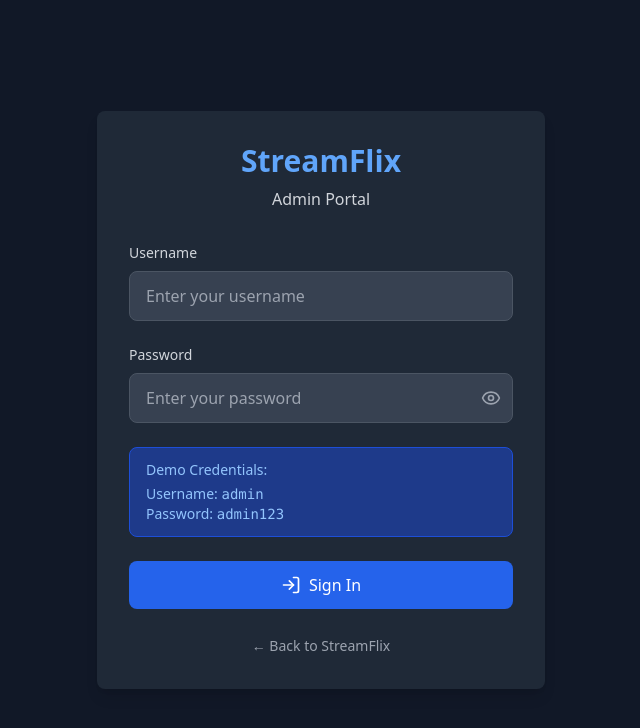
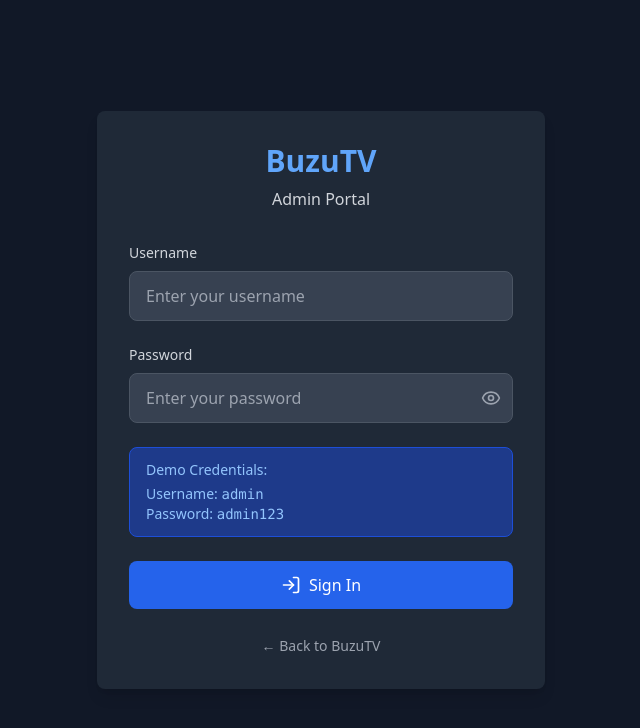
Before and after one commit to kalebwy/stream-blue-view-958c67c1, a React (Vite) app: page /admin/login in a window 1280 px wide. Shown: the top 728 px of the page, without its empty margins (319-959 px from the left). Built offline with nearby package versions, Linux system fonts and the light colour scheme.

Commit message:
Rename Streamflix to BuzuTV
Rename all instances of "Streamflix" to "BuzuTV" in the codebase.

```diff
--- a/index.html
+++ b/index.html
@@ -4,17 +4,17 @@
   <head>
     <meta charset="UTF-8" />
     <meta name="viewport" content="width=device-width, initial-scale=1.0" />
-    <title>StreamFlix - Your Premium Streaming Experience</title>
-    <meta name="description" content="StreamFlix - Premium movie and TV show streaming platform with curated content and seamless viewing experience." />
-    <meta name="author" content="StreamFlix" />
+    <title>BuzuTV - Your Premium Streaming Experience</title>
+    <meta name="description" content="BuzuTV - Premium movie and TV show streaming platform with curated content and seamless viewing experience." />
+    <meta name="author" content="BuzuTV" />
 
-    <meta property="og:title" content="StreamFlix - Premium Streaming Platform" />
-    <meta property="og:description" content="Discover and stream your favorite movies and TV shows on StreamFlix. Premium content, seamless experience." />
+    <meta property="og:title" content="BuzuTV - Premium Streaming Platform" />
+    <meta property="og:description" content="Discover and stream your favorite movies and TV shows on BuzuTV. Premium content, seamless experience." />
     <meta property="og:type" content="website" />
     <meta property="og:image" content="https://lovable.dev/opengraph-image-p98pqg.png" />
 
     <meta name="twitter:card" content="summary_large_image" />
-    <meta name="twitter:site" content="@streamflix" />
+    <meta name="twitter:site" content="@buzutv" />
     <meta name="twitter:image" content="https://lovable.dev/opengraph-image-p98pqg.png" />
   </head>
 
--- a/src/components/admin/AdminHeader.tsx
+++ b/src/components/admin/AdminHeader.tsx
@@ -20,7 +20,7 @@ export const AdminHeader: React.FC = () => {
         <div className="flex items-center justify-between">
           <div className="flex items-center space-x-8">
             <Link to="/admin" className="text-xl font-bold text-blue-400 hover:text-blue-300 transition-colors">
-              StreamFlix Admin
+              BuzuTV Admin
             </Link>
 
             <nav className="flex items-center space-x-6">
--- a/src/components/public/Header.tsx
+++ b/src/components/public/Header.tsx
@@ -27,7 +27,7 @@ export const Header: React.FC<HeaderProps> = ({ onSearch }) => {
         <div className="flex items-center justify-between">
           {/* Logo */}
           <Link to="/" className="text-2xl font-bold text-blue-500 hover:text-blue-400 transition-colors">
-            StreamFlix
+            BuzuTV
           </Link>
 
           {/* Desktop Navigation */}
--- a/src/pages/admin/AdminLogin.tsx
+++ b/src/pages/admin/AdminLogin.tsx
@@ -57,7 +57,7 @@ export const AdminLogin: React.FC = () => {
     <div className="min-h-screen bg-gray-900 flex items-center justify-center">
       <div className="bg-gray-800 p-8 rounded-lg shadow-lg w-full max-w-md">
         <div className="text-center mb-8">
-          <h1 className="text-3xl font-bold text-blue-400 mb-2">StreamFlix</h1>
+          <h1 className="text-3xl font-bold text-blue-400 mb-2">BuzuTV</h1>
           <p className="text-gray-300">Admin Portal</p>
         </div>
 
@@ -135,7 +135,7 @@ export const AdminLogin: React.FC = () => {
             href="/"
             className="text-gray-400 hover:text-white text-sm transition-colors"
           >
-            ← Back to StreamFlix
+            ← Back to BuzuTV
           </a>
         </div>
       </div>
```
